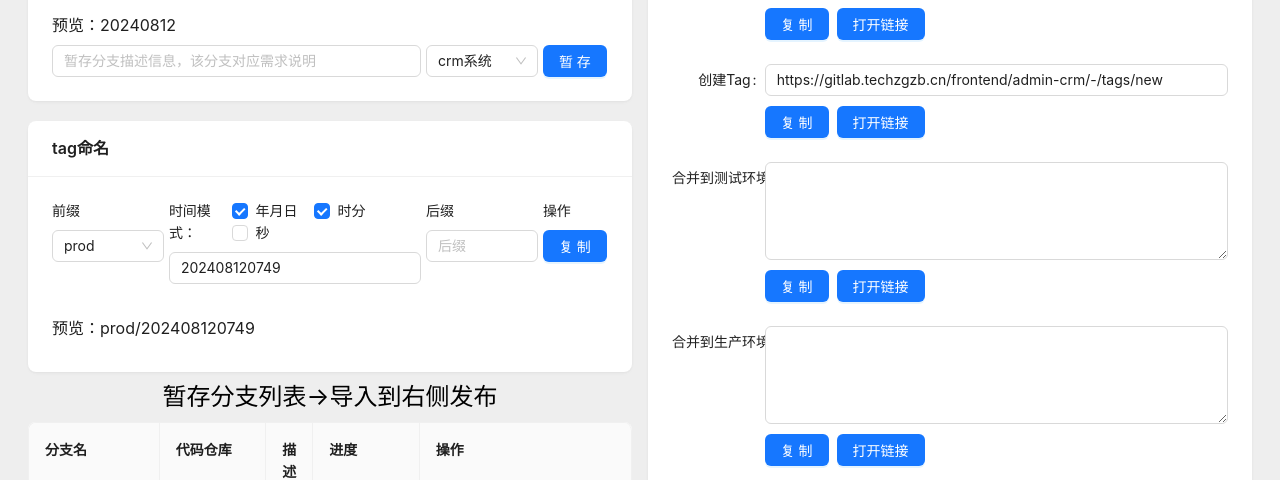
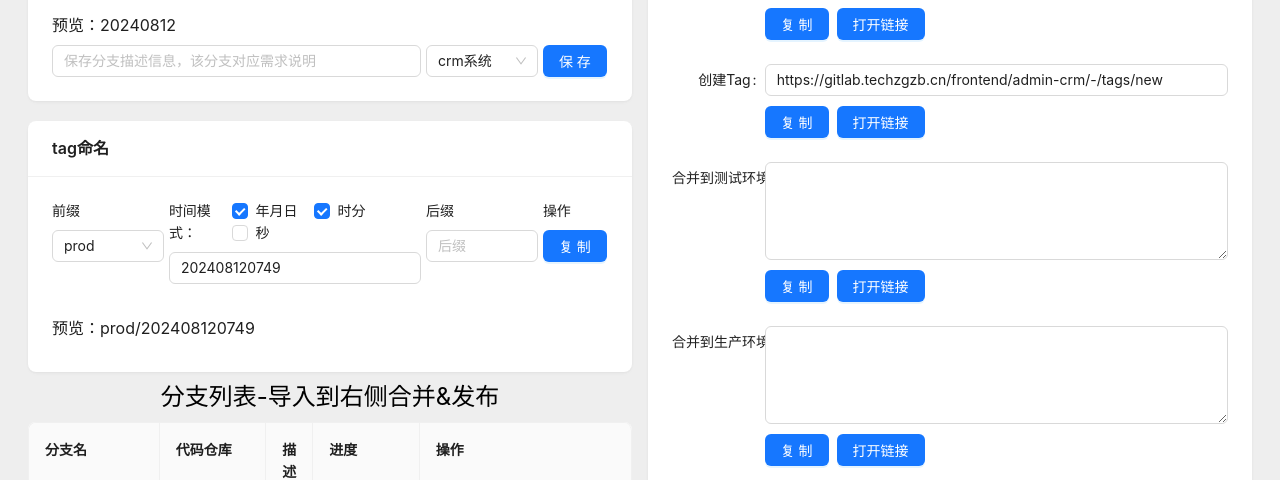
Before and after one commit to okamiss/gitlab-fast-merge, a React (Vite) app: page / in a window 1280 px wide. Shown: the part 252-732 px from the top of the page. Built offline with nearby package versions, Linux system fonts and the light colour scheme.

Commit message:
文案修改

```diff
--- a/src/App.tsx
+++ b/src/App.tsx
@@ -111,7 +111,7 @@ const TimeComponent: React.FC<{
     messageApi.success('复制成功')
   }
 
-  // 暂存分支
+  // 保存分支
   const saveBranch = () => {
     const getSLablename = storeList.find((item) => item.value === sname)?.label
 
@@ -140,12 +140,12 @@ const TimeComponent: React.FC<{
 
       updateBranch(newTable)
       localStorage.setItem('table', JSON.stringify(newTable))
-      messageApi.success('暂存成功')
+      messageApi.success('保存成功')
       setDescription('')
     } else {
       updateBranch([params])
       localStorage.setItem('table', JSON.stringify([params]))
-      messageApi.success('暂存成功')
+      messageApi.success('保存成功')
       setDescription('')
     }
   }
@@ -230,7 +230,7 @@ const TimeComponent: React.FC<{
                 value={description}
                 onChange={(e) => setDescription(e.target.value)}
                 onKeyUp={(e) => e.key === 'Enter' && saveBranch()}
-                placeholder="暂存分支描述信息，该分支对应需求说明"
+                placeholder="保存分支描述信息，该分支对应需求说明"
                 allowClear
               />
             </Col>
@@ -244,7 +244,7 @@ const TimeComponent: React.FC<{
             </Col>
             <Col span={3}>
               <Button type="primary" onClick={saveBranch}>
-                暂存
+                保存
               </Button>
             </Col>
           </Row>
@@ -519,7 +519,7 @@ const App: React.FC = () => {
             updateBranch={getUpdate}
           />
           <TimeComponent title={'tag'} childStyle={{ margin: '20px auto 0' }} />
-          <Title>暂存分支列表→导入到右侧发布</Title>
+          <Title>分支列表-导入到右侧合并&发布</Title>
           <Table bordered rowKey="id" dataSource={dataSource} columns={columns} />
         </Col>
         <Col className="gutter-row" span={12}>
--- a/src/components/statistics.tsx
+++ b/src/components/statistics.tsx
@@ -20,7 +20,7 @@ const CustomTooltip = ({ active, payload, label }: TooltipProps<number, string>)
   if (active && payload && payload.length) {
     return (
       <div className="custom-tooltip">
-        <p className="label">{`${label} : ${payload[0].value}个需求`}</p>
+        <p className="label">{`${label} : 共${payload[0].value}个分支`}</p>
       </div>
     )
   }
```
Also changed, not shown: 1 other file (tests, documents, lock files or other folders).
